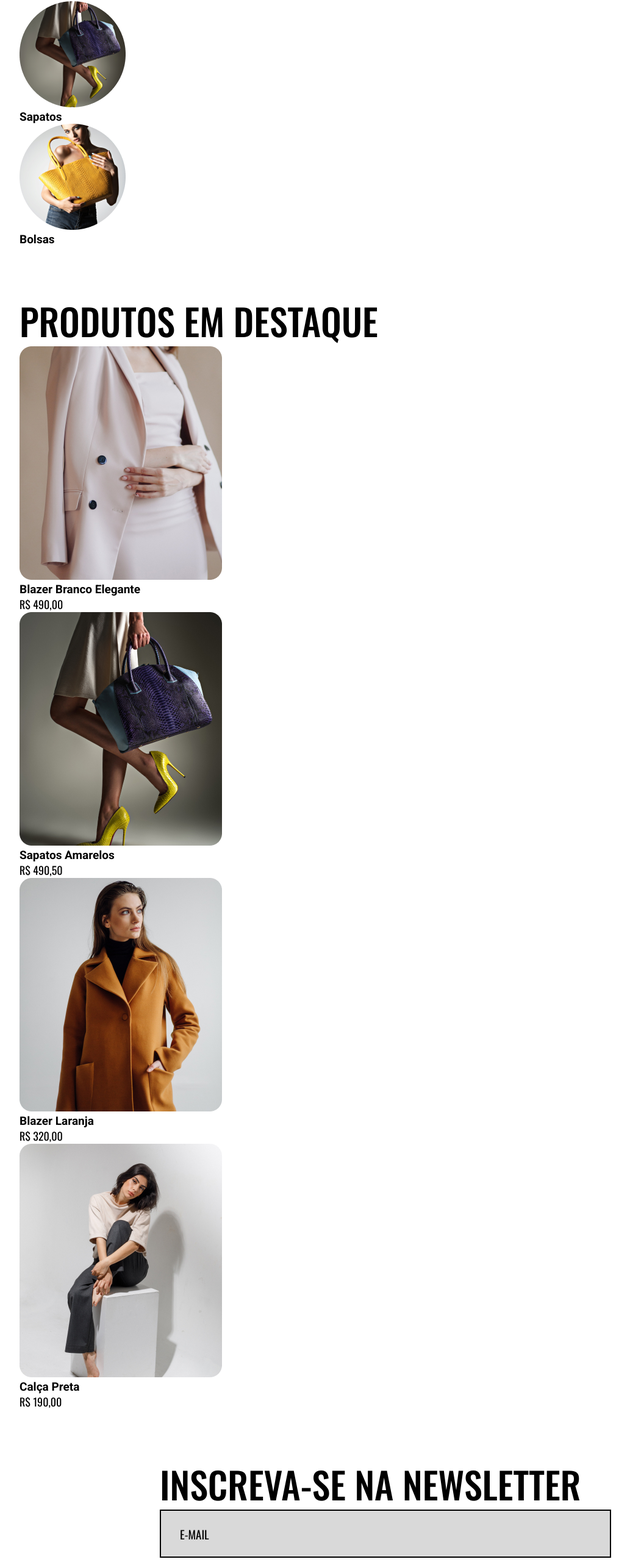
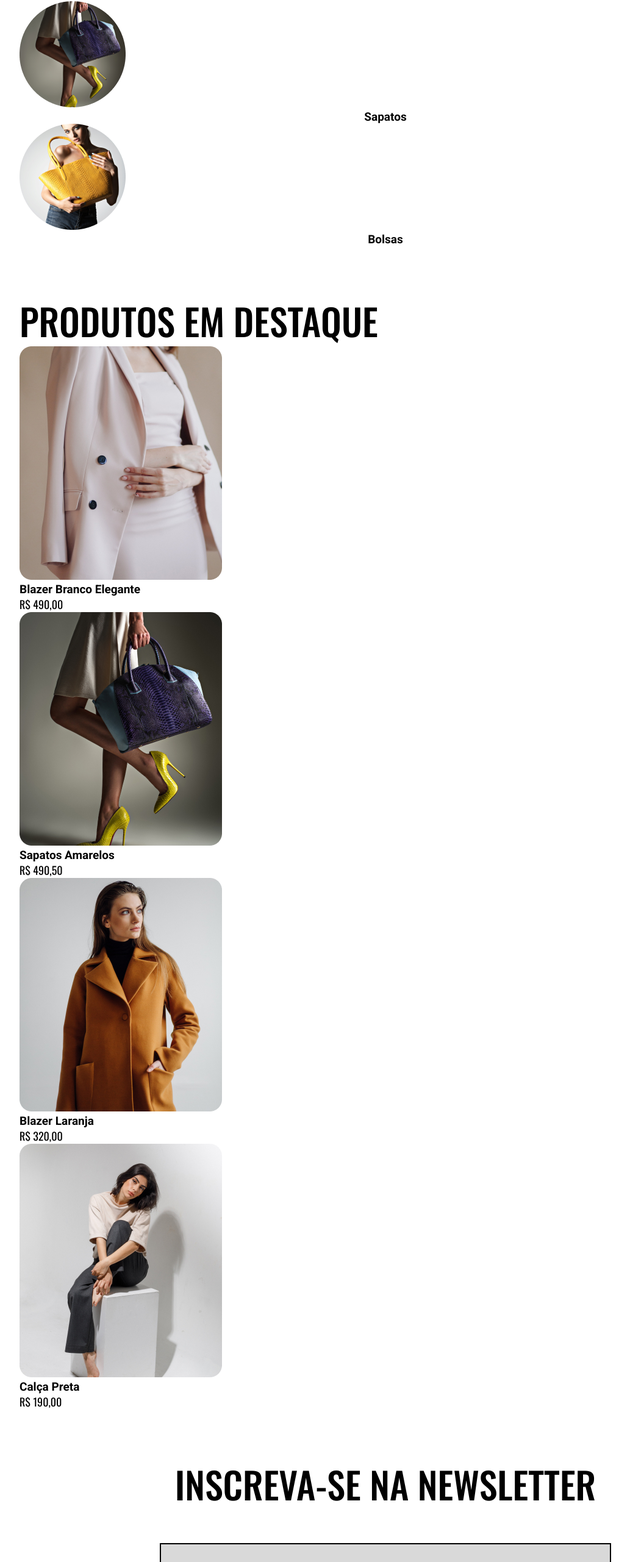
Before and after one commit to Kenzie-Academy-Brasil-Developers/T19-M3-S1-Introducao-React, a React (Vite) app: page / in a window 1280 px wide. Shown: the part 923-3485 px from the top of the page at 61% size, without its empty margins (8-1041 px from the left). Built offline with nearby package versions, Linux system fonts and the light colour scheme.

Commit message:
feat: Realizada estilização Footer e FormSection

```diff
--- a/src/components/Footer/index.jsx
+++ b/src/components/Footer/index.jsx
@@ -1,6 +1,9 @@
+import styles from "./style.module.css"
+
 export const Footer = () => {
+    console.log(styles)
     return(
-        <footer>
+        <footer className={styles.footer}>
             <p className="paragraph">Todos os direitos reservados - Kenzie Academy Brasil</p>
         </footer>
     )
--- /dev/null
+++ b/src/components/Footer/style.module.css
@@ -0,0 +1,9 @@
+.footer {
+   background-color: var(--color-black);
+   padding: 4.1875rem 0;
+}
+
+.footer p {
+    color:  var(--color-white);
+    text-align: center;
+}
--- a/src/components/sections/CategoriesSection/CategoryCard/index.jsx
+++ b/src/components/sections/CategoriesSection/CategoryCard/index.jsx
@@ -3,7 +3,7 @@ export const CategoryCard = ({title, image}) => {
     return (
         <>
             <img src={image} alt={`Categoria ${title}`} />
-            <h3 className="title3">{title}</h3>
+            <h3 className="title3 center">{title}</h3>
         </>
     )
 }
--- a/src/components/sections/CategoriesSection/index.jsx
+++ b/src/components/sections/CategoriesSection/index.jsx
@@ -1,10 +1,11 @@
 import { CategoryCard } from "./CategoryCard";
 import { categories } from "../../../data/categories";
+
 export const CategoriesSection = () => {
   //categoryCard("Sapatos", "http://...")
   return (
     <div className="container">
-      <section>
+      <section >
         <h2 className="title2">CATEGORIAS</h2>
         <ul>
             {categories.map((category) => {
--- a/src/components/sections/FormSection/FormNewsletter/index.jsx
+++ b/src/components/sections/FormSection/FormNewsletter/index.jsx
@@ -1,6 +1,8 @@
+import styles from "./style.module.css"
+
 export const FormNewsletter = () => {
     return (
-        <form className="formulary">
+        <form className={`formulary ${styles.form}`}>
             <input type="email" required placeholder="E-mail" />
             <button className="btn" type="submit">CADASTRAR-SE</button>
         </form>
--- /dev/null
+++ b/src/components/sections/FormSection/FormNewsletter/style.module.css
@@ -0,0 +1,3 @@
+.form input {
+    margin-bottom: 1.625rem;
+}
--- a/src/components/sections/FormSection/index.jsx
+++ b/src/components/sections/FormSection/index.jsx
@@ -1,10 +1,11 @@
 import { FormNewsletter } from "./FormNewsletter";
 
+import styles from "./style.module.css"
 export const FormSection = () => {
   return (
     <div className="container sm">
-      <section>
-        <h2 className="title2">INSCREVA-SE NA NEWSLETTER</h2>
+      <section className={styles.newsletterSection}>
+        <h2 className="title2 center">INSCREVA-SE NA NEWSLETTER</h2>
         <FormNewsletter />
       </section>
     </div>
--- /dev/null
+++ b/src/components/sections/FormSection/style.module.css
@@ -0,0 +1,3 @@
+.newsletterSection h2 {
+    margin-bottom: 3.4375rem;
+}
--- a/src/styles/typography.css
+++ b/src/styles/typography.css
@@ -25,6 +25,12 @@
     font-weight: 700;
 }
 
+.title1.center,
+.title2.center,
+.title3.center {
+    text-align: center;
+}
+
 .paragraph {
     color: var(--color-black);
     font-family: var(--font-secondary);
```
